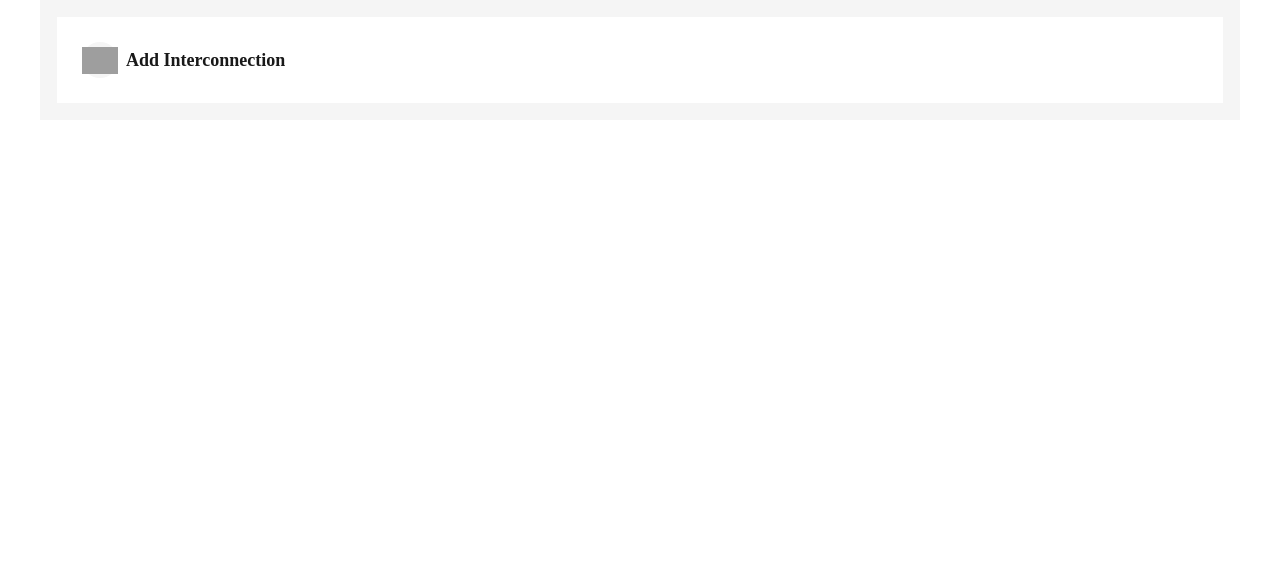
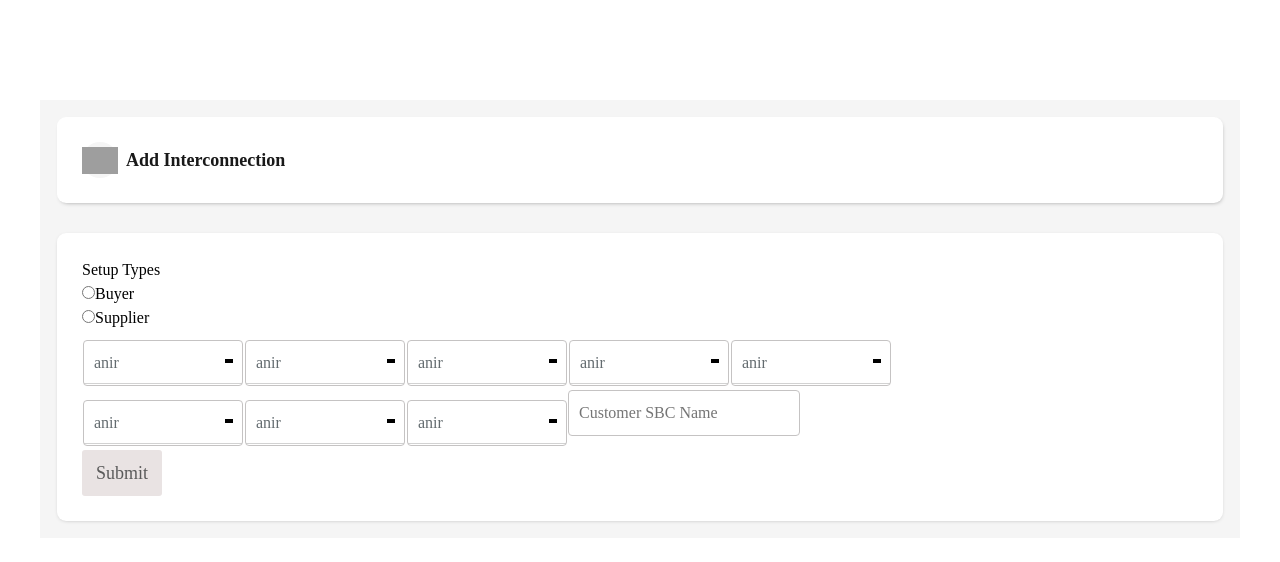
Before and after one commit to AbuBakkarSiddiqueAnir/vue-project, a Vue app: page / in a window 1280 px wide. Shown: the top 562 px of the page. Built offline with nearby package versions, Linux system fonts and the light colour scheme; grey boxes are pictures that could not be loaded.

Commit message:
component -- dropdown & inputfield added

```diff
--- a/src/components/addInterconnection.vue
+++ b/src/components/addInterconnection.vue
@@ -1,4 +1,8 @@
 <script setup>
+import dropDown from "./dropDown.vue";
+import InputFeild from "./inputFeild.vue";
+
+
 
 </script>
 
@@ -13,6 +17,37 @@
             <h3>Add Interconnection</h3>
         </header>
         <article>
+            <p>Setup Types</p>
+            <div class="setup--type_toggler">
+                <div>
+                    <input type="radio">
+                    <span>Buyer</span>
+                </div>
+                <div>
+                    <input type="radio">
+                    <span>Supplier</span>
+                </div>
+            </div>
+            <div class="service--form_area">
+                <div class="form--options">
+                    <dropDown />
+                    <dropDown />
+                    <dropDown />
+                    <dropDown />
+                    <dropDown />
+                    <dropDown />
+                    <dropDown />
+                    <dropDown />
+                    <InputFeild/>
+
+                </div>
+
+                <div>
+                    <button >
+                        Submit
+                    </button>
+                </div>
+            </div>
 
         </article>
     </div>
@@ -26,6 +61,7 @@
     height: auto;
     padding:17px;
     margin: 0 auto;
+    margin-top:100px;
     header{
         padding:25px;
         background: #fff;
@@ -34,6 +70,8 @@
         align-items: center;
         justify-content: flex-start;
         gap:8px;
+        border-radius: 9px;
+        box-shadow: 1px 2px 5px -3px rgb(0 0 0 / 49%);
         h3{
             font-size: 18px;
             line-height: 26px;
@@ -47,5 +85,34 @@
             border:none;
         }
     }
+    article{
+        padding:25px;
+        margin-top:30px;
+        background: #fff;
+        border-radius: 9px;
+        box-shadow: 0px 1px 5px -3px rgb(0 0 0 / 49%);
+       .service--form_area {
+            max-width: 80%;
+            div{
+                button{
+                    padding:8px 14px;
+                    background: #e9e3e3;
+                    cursor:pointer;
+                    border-radius: 3px;
+                    border:none;
+                    font-size: 18px;
+                    line-height: 30px;
+                    color:#5a5a5a;
+                    &:hover {
+                        background: #ddd5d5;
+                    }
+                }
+            }
+            .form--options{
+                display: flex;
+                flex-wrap: wrap;
+            }
+       }
+    }
 }
 </style>
--- /dev/null
+++ b/src/components/dropDown.vue
@@ -0,0 +1,142 @@
+
+
+<script setup>
+
+import { reactive, ref } from 'vue'
+
+const selectedOption = ref('anir')
+const showMenu = ref(false)
+
+const options = reactive([
+    { name:'first'},
+     {name:'second' }
+])
+
+function toggleMenu(){
+    console.log(showMenu.value)
+    showMenu.value = !showMenu.value
+}
+function updateOption(option){
+    console.log('update')
+}
+
+
+</script>
+
+
+<template>
+    <div class="btn-group">
+        <li @click="toggleMenu()" class="dropdown-toggle" v-if="selectedOption !== undefined">
+          <!-- {{ selectedOption }} -->
+          anir
+          <span class="caret"></span>
+        </li>
+
+        <li @click="toggleMenu()" class="dropdown-toggle dropdown-toggle-placeholder" v-if="selectedOption === undefined">
+          <!-- {{placeholderText}} -->
+          placeholderText
+          <span class="caret"></span>
+        </li>
+
+        <ul class="dropdown-menu" v-if="showMenu">
+            <li v-for="(option, idx) in options" :key="idx">
+                <a href="javascript:void(0)" @click="updateOption(option)">
+                    {{ option.name }}
+                </a>
+            </li>
+        </ul>
+    </div>
+</template>
+
+
+
+<style scoped lang="scss">
+.btn-group {
+  min-width: 160px;
+  height: 40px;
+  position: relative;
+  margin: 10px 1px;
+  display: inline-block;
+  vertical-align: middle;
+}
+.btn-group a:hover {
+  text-decoration: none;
+}
+.dropdown-toggle {
+  color: #636b6f;
+  min-width: 160px;
+  padding: 10px 20px 10px 10px;
+  text-transform: none;
+  font-weight: 300;
+  margin-bottom: 7px;
+  border: 1px solid rgb(197, 195, 195);
+  border-radius: 4px;
+  background-image: linear-gradient(#009688, #009688), linear-gradient(#D2D2D2, #D2D2D2);
+  background-size: 0 2px, 100% 1px;
+  background-repeat: no-repeat;
+  background-position: center bottom, center calc(100% - 1px);
+  background-color: transparent;
+  transition: background 0s ease-out;
+  white-space: nowrap;
+  text-overflow: ellipsis;
+  overflow: hidden;
+}
+.dropdown-toggle:hover {
+  background: #e1e1e1;
+  cursor: pointer;
+}
+.dropdown-menu {
+  position: absolute;
+  top: 48px;
+  left: 0;
+  z-index: 1000;
+  float: left;
+  min-width: 160px;
+  padding: 5px 0;
+  margin: 2px 0 0;
+  list-style: none;
+  font-size: 14px;
+  text-align: left;
+  background-color: #fff;
+  border: 1px solid #ccc;
+  border-radius: 4px;
+  box-shadow: 0 6px 12px rgba(0, 0, 0, 0.175);
+  background-clip: padding-box;
+}
+.dropdown-menu > li > a {
+  padding: 10px 30px;
+  display: block;
+  clear: both;
+  font-weight: normal;
+  line-height: 1.6;
+  color: #333333;
+  white-space: nowrap;
+  text-decoration: none;
+}
+.dropdown-menu > li > a:hover {
+  background: #efefef;
+  color: #409FCB;
+}
+.dropdown-menu > li {
+  overflow: hidden;
+  width: 100%;
+  position: relative;
+  margin: 0;
+}
+.caret {
+  width: 0;
+  position: absolute;
+  top: 19px;
+  height: 0;
+  margin-left: -24px;
+  vertical-align: middle;
+  border-top: 4px dashed;
+  border-top: 4px solid black;
+  border-right: 4px solid black;
+  border-left: 4px solid black;
+  right: 10px;
+}
+li {
+    list-style: none;
+}
+</style>
--- /dev/null
+++ b/src/components/inputFeild.vue
@@ -0,0 +1,42 @@
+<script setup>
+
+import {ref, reactive, watchEffect} from 'vue'
+const inputValue = ref('')
+
+watchEffect(()=>{
+    console.log(inputValue.value)
+}
+)
+
+</script>
+
+<template>
+    <div class="input--feild_wrapper">
+        <input class="input--field" placeholder="Customer SBC Name" type="text" v-model="inputValue">
+    </div>
+</template>
+
+
+
+<style lang="scss" scoped>
+.input--feild_wrapper{
+    position: relative;
+    .input--field {
+  color: #636b6f;
+  min-width: 160px;
+  padding: 10px 20px 10px 10px;
+  text-transform: none;
+  font-weight: 300;
+  margin-bottom: 7px;
+  border: 1px solid rgb(197, 195, 195);
+  border-radius: 4px;
+  background-color: transparent;
+  outline:none;
+  white-space: nowrap;
+  text-overflow: ellipsis;
+  overflow: hidden;
+
+}
+}
+
+</style>
```
